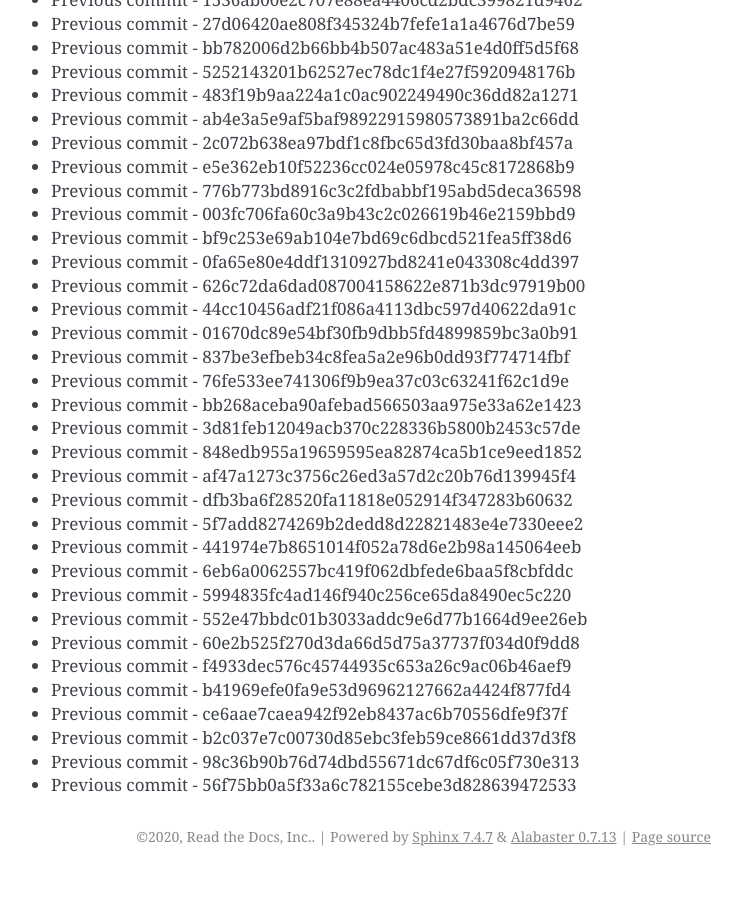
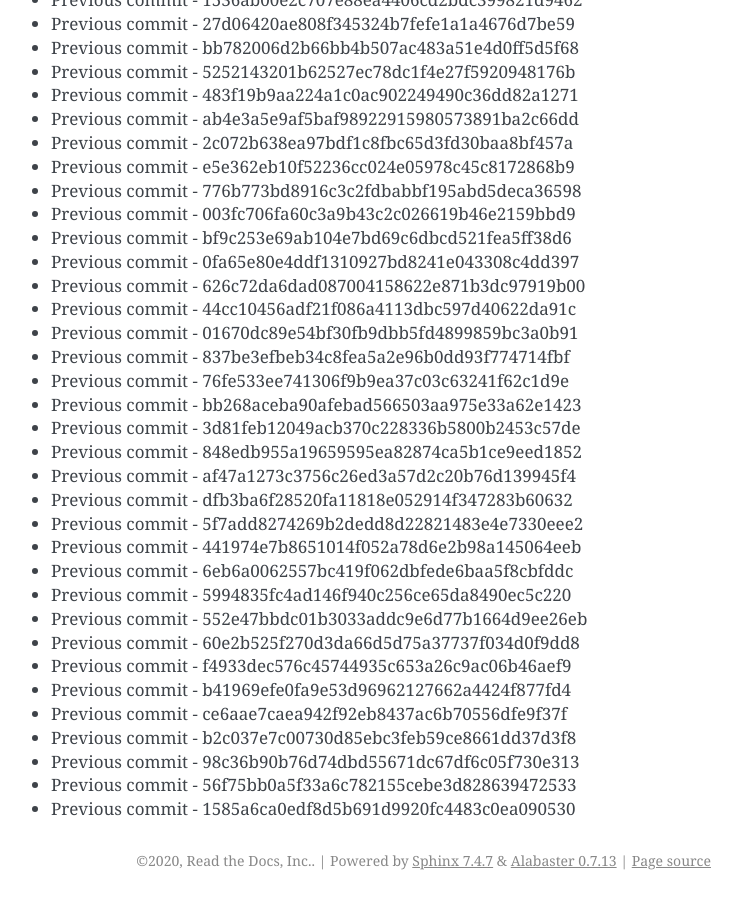
Before and after one commit to readthedocs/rtd-git-stresstest, a Sphinx documentation site: the page built from docs/updates.rst, in a window 1280 px wide and 900 px high, scrolled down 95129 px. Shown: the whole window, without its empty margins (399-1141 px from the left). Built offline with Sphinx 7.4.7, drawn with Linux system fonts in a browser that asks for light colours; before the commit the page ends 96005 px from its top, so only the background shows below that.

Commit message:
Generating commit from previous: 1585a6ca0edf8d5b691d9920fc4483c0ea090530

```diff
--- a/docs/updates.rst
+++ b/docs/updates.rst
@@ -4029,3 +4029,4 @@ It can be tested for any performance characteristics.
 * Previous commit - b2c037e7c00730d85ebc3feb59ce8661dd37d3f8
 * Previous commit - 98c36b90b76d74dbd55671dc67df6c05f730e313
 * Previous commit - 56f75bb0a5f33a6c782155cebe3d828639472533
+* Previous commit - 1585a6ca0edf8d5b691d9920fc4483c0ea090530
```
